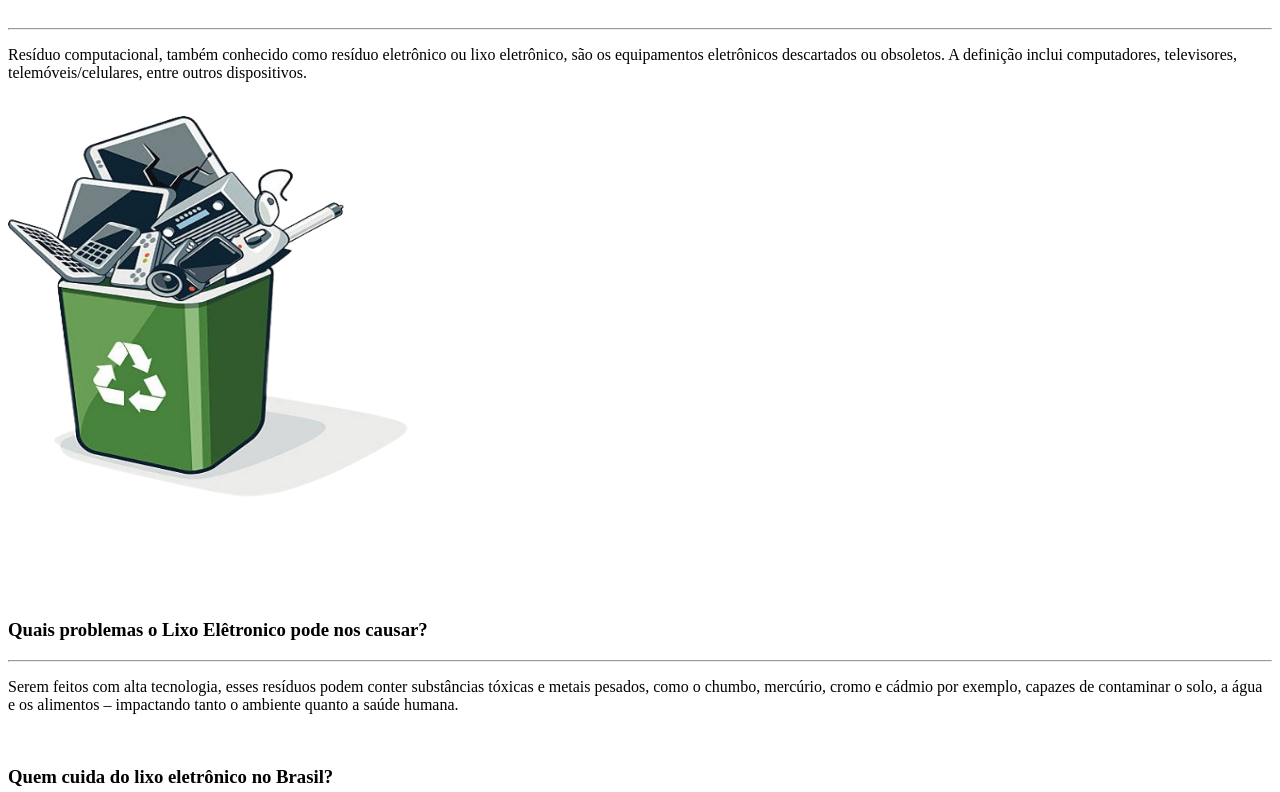
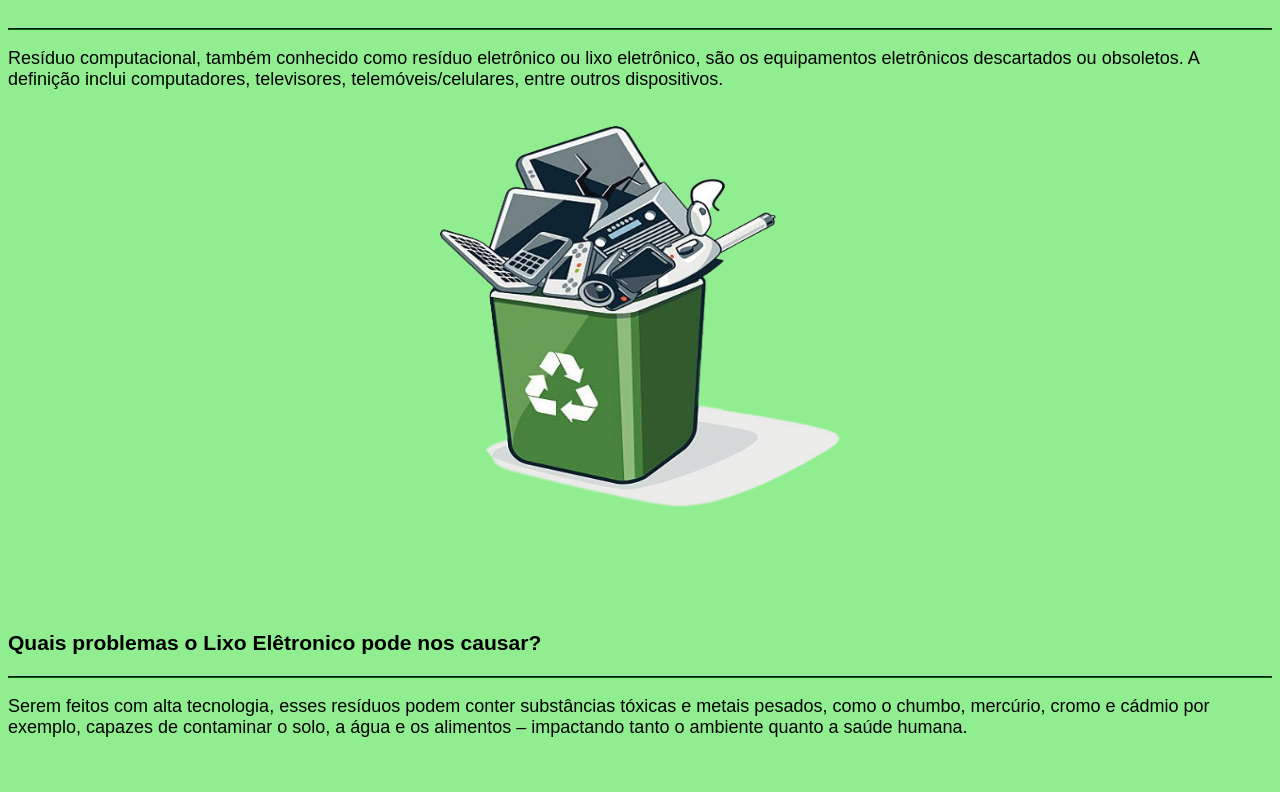
Before and after one commit to Camargadas/lixo1, a plain HTML site: page index.html in a window 1280 px wide. Shown: the part 150-942 px from the top of the page. Drawn offline with Linux system fonts and the light colour scheme.

Commit message:
Update index.html

```diff
--- a/index.html
+++ b/index.html
@@ -5,7 +5,7 @@
     <meta http-equiv="X-UA-Compatible" content="IE=edge">
     <meta name="viewport" content="width=device-width, initial-scale=1.0">
     <title>Lixo Eletrônico</title>
-     <link href="css/Lixo Eletronico.css" rel="stylesheet">
+     <link href="Lixo Eletronico.css" rel="stylesheet">
 </head>
 <body>
      <h1>
```
